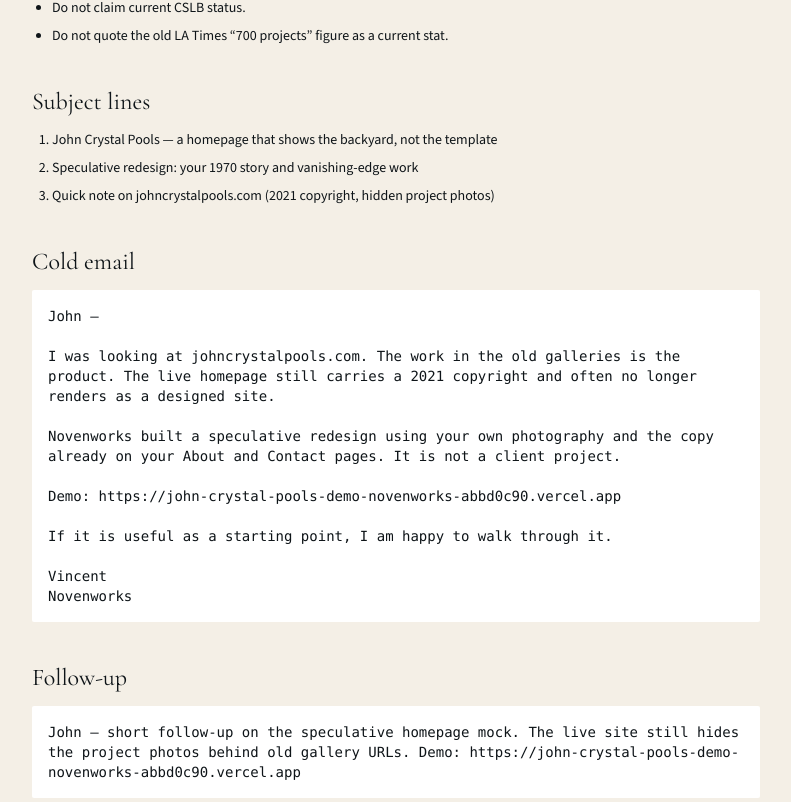
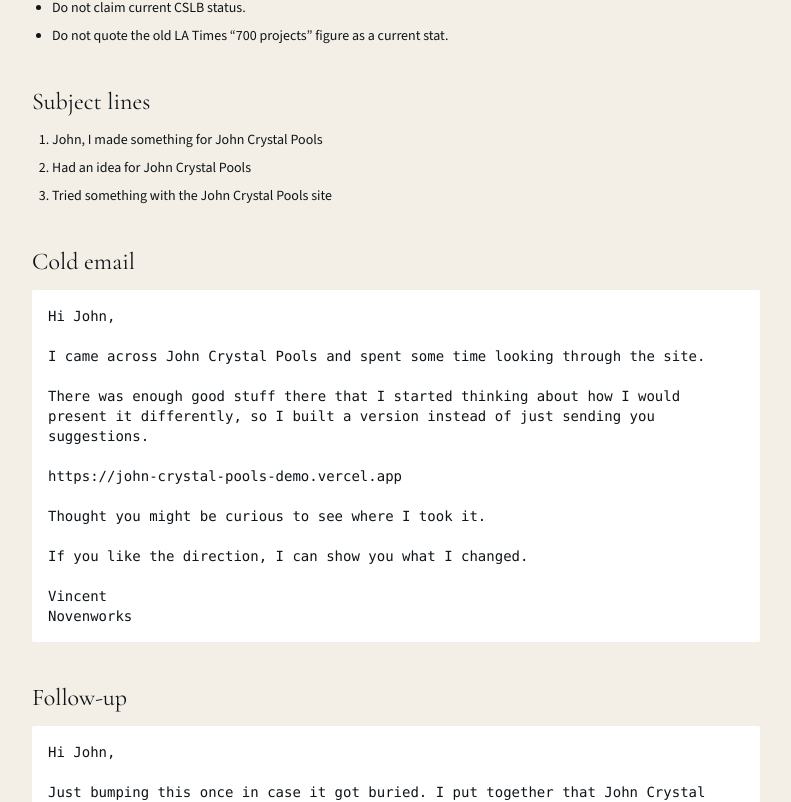
Before and after one commit to Novenworks/John-Crystal-Pools-Demo, a Next.js app: page /outreach in a window 1280 px wide. Shown: the part 1178-1980 px from the top of the page, without its empty margins (244-1035 px from the left). Built offline with nearby package versions, Linux system fonts and the light colour scheme.

Commit message:
Humanize outreach email copy

```diff
--- a/app/outreach/page.tsx
+++ b/app/outreach/page.tsx
@@ -68,20 +68,45 @@
       <section className="mt-10">
         <h2 className="font-serif text-2xl">Subject lines</h2>
         <ol className="mt-3 list-decimal space-y-2 pl-5 text-sm">
-          <li>John Crystal Pools — a homepage that shows the backyard, not the template</li>
-          <li>Speculative redesign: your 1970 story and vanishing-edge work</li>
-          <li>Quick note on johncrystalpools.com (2021 copyright, hidden project photos)</li>
-        </ol>
+            <li>John, I made something for John Crystal Pools</li>
+            <li>Had an idea for John Crystal Pools</li>
+            <li>Tried something with the John Crystal Pools site</li>
+          </ol>
       </section>
 
       <section className="mt-10">
         <h2 className="font-serif text-2xl">Cold email</h2>
-        <pre className="mt-3 whitespace-pre-wrap rounded-sm bg-white p-4 text-sm">{`John —\n\nI was looking at johncrystalpools.com. The work in the old galleries is the product. The live homepage still carries a 2021 copyright and often no longer renders as a designed site.\n\nNovenworks built a speculative redesign using your own photography and the copy already on your About and Contact pages. It is not a client project.\n\nDemo: https://john-crystal-pools-demo-novenworks-abbd0c90.vercel.app\n\nIf it is useful as a starting point, I am happy to walk through it.\n\nVincent\nNovenworks`}</pre>
+        <pre className="mt-3 whitespace-pre-wrap rounded-sm bg-white p-4 text-sm">
+            {`Hi John,
+
+I came across John Crystal Pools and spent some time looking through the site.
+
+There was enough good stuff there that I started thinking about how I would present it differently, so I built a version instead of just sending you suggestions.
+
+https://john-crystal-pools-demo.vercel.app
+
+Thought you might be curious to see where I took it.
+
+If you like the direction, I can show you what I changed.
+
+Vincent
+Novenworks`}
+          </pre>
       </section>
 
       <section className="mt-10">
         <h2 className="font-serif text-2xl">Follow-up</h2>
-        <pre className="mt-3 whitespace-pre-wrap rounded-sm bg-white p-4 text-sm">{`John — short follow-up on the speculative homepage mock. The live site still hides the project photos behind old gallery URLs. Demo: https://john-crystal-pools-demo-novenworks-abbd0c90.vercel.app`}</pre>
+        <pre className="mt-3 whitespace-pre-wrap rounded-sm bg-white p-4 text-sm">
+            {`Hi John,
+
+Just bumping this once in case it got buried. I put together that John Crystal Pools homepage concept and wanted to make sure you saw it.
+
+https://john-crystal-pools-demo.vercel.app
+
+No worries if it is not something you are looking at right now.
+
+Vincent`}
+          </pre>
       </section>
 
       <section className="mt-10">
```
